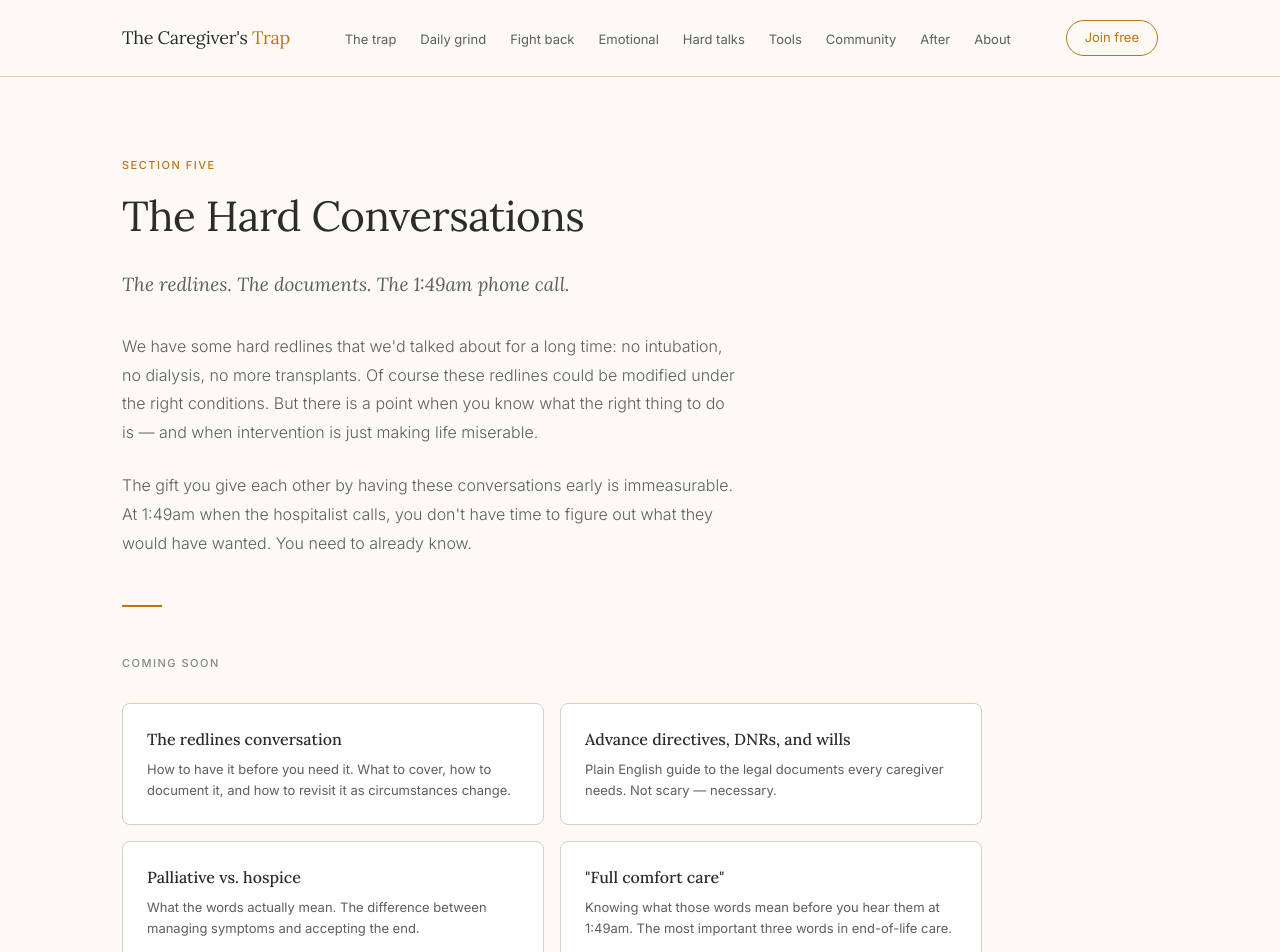
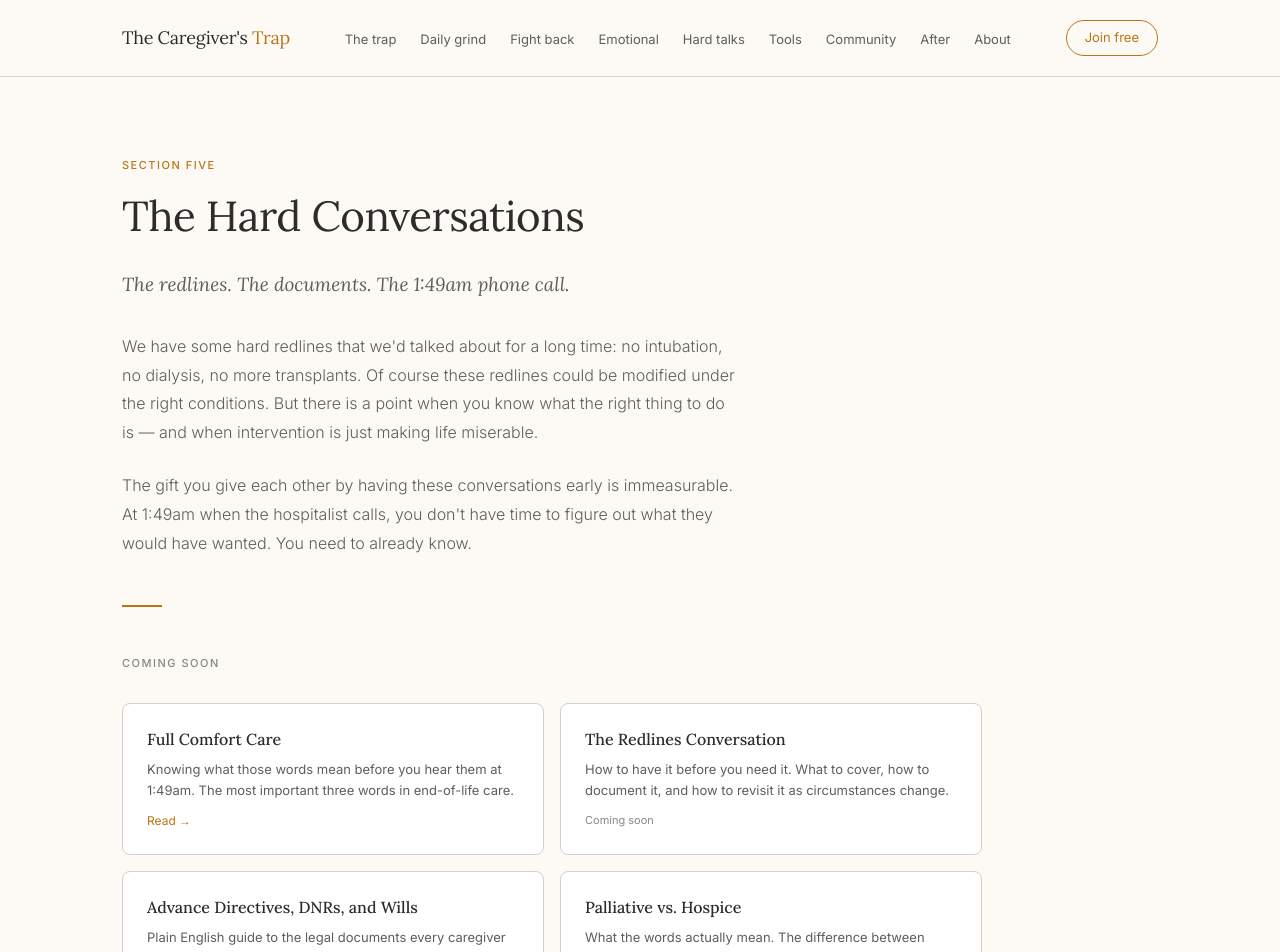
Before and after one commit to caseywsj/caregivertrap, a Next.js app: page /hard-conversations in a window 1280 px wide. Shown: the top 952 px of the page. Built offline with nearby package versions, Linux system fonts and the light colour scheme.

Commit message:
Wire Full Comfort Care to Hard Conversations section page

```diff
--- a/app/hard-conversations/page.tsx
+++ b/app/hard-conversations/page.tsx
@@ -1,3 +1,4 @@
+"use client";
 import Nav from "../../components/Nav";
 import Footer from "../../components/Footer";
 import JoinCTA from "../../components/JoinCTA";
@@ -33,17 +34,31 @@ export default function HardConversations() {
           </p>
           <div style={{ display: "grid", gridTemplateColumns: "repeat(auto-fit, minmax(280px, 1fr))", gap: "1rem", maxWidth: "860px" }}>
             {[
-              { title: "The redlines conversation", desc: "How to have it before you need it. What to cover, how to document it, and how to revisit it as circumstances change." },
-              { title: "Advance directives, DNRs, and wills", desc: "Plain English guide to the legal documents every caregiver needs. Not scary — necessary." },
-              { title: "Palliative vs. hospice", desc: "What the words actually mean. The difference between managing symptoms and accepting the end." },
-              { title: "\"Full comfort care\"", desc: "Knowing what those words mean before you hear them at 1:49am. The most important three words in end-of-life care." },
-              { title: "Lonna's List", desc: "The patient perspective. What she wished the caregiver knew. No sacred cows." },
-              { title: "End of life hospice is a beautiful thing", desc: "But you need to be prepared for it. What it actually looks like. The basket of snacks at 3:50am." },
+              { title: "Full Comfort Care", desc: "Knowing what those words mean before you hear them at 1:49am. The most important three words in end-of-life care.", href: "/hard-conversations/full-comfort-care" },
+              { title: "The Redlines Conversation", desc: "How to have it before you need it. What to cover, how to document it, and how to revisit it as circumstances change.", href: null },
+              { title: "Advance Directives, DNRs, and Wills", desc: "Plain English guide to the legal documents every caregiver needs. Not scary — necessary.", href: null },
+              { title: "Palliative vs. Hospice", desc: "What the words actually mean. The difference between managing symptoms and accepting the end.", href: null },
+              { title: "Lonna's List", desc: "The patient perspective. What she wished the caregiver knew. No sacred cows.", href: null },
             ].map((item, i) => (
-              <div key={i} style={{ padding: "1.5rem", border: "0.5px solid #D3D1C7", borderRadius: "8px", background: "#fff" }}>
-                <p style={{ fontFamily: "'Lora', serif", fontSize: "16px", fontWeight: 500, color: "#2C2C2A", marginBottom: "0.5rem", lineHeight: 1.4 }}>{item.title}</p>
-                <p style={{ fontSize: "13px", color: "#5F5E5A", lineHeight: 1.6 }}>{item.desc}</p>
-              </div>
+              item.href ? (
+                <a key={i} href={item.href} style={{ textDecoration: "none" }}>
+                  <div
+                    style={{ padding: "1.5rem", border: "0.5px solid #D3D1C7", borderRadius: "8px", background: "#fff", cursor: "pointer" }}
+                    onMouseEnter={(e) => (e.currentTarget as HTMLDivElement).style.borderColor = "#BA7517"}
+                    onMouseLeave={(e) => (e.currentTarget as HTMLDivElement).style.borderColor = "#D3D1C7"}
+                  >
+                    <p style={{ fontFamily: "'Lora', serif", fontSize: "16px", fontWeight: 500, color: "#2C2C2A", marginBottom: "0.5rem", lineHeight: 1.4 }}>{item.title}</p>
+                    <p style={{ fontSize: "13px", color: "#5F5E5A", lineHeight: 1.6, marginBottom: "0.75rem" }}>{item.desc}</p>
+                    <p style={{ fontSize: "12px", color: "#BA7517" }}>Read →</p>
+                  </div>
+                </a>
+              ) : (
+                <div key={i} style={{ padding: "1.5rem", border: "0.5px solid #D3D1C7", borderRadius: "8px", background: "#fff" }}>
+                  <p style={{ fontFamily: "'Lora', serif", fontSize: "16px", fontWeight: 500, color: "#2C2C2A", marginBottom: "0.5rem", lineHeight: 1.4 }}>{item.title}</p>
+                  <p style={{ fontSize: "13px", color: "#5F5E5A", lineHeight: 1.6, marginBottom: "0.75rem" }}>{item.desc}</p>
+                  <p style={{ fontSize: "11px", color: "#888780" }}>Coming soon</p>
+                </div>
+              )
             ))}
           </div>
         </section>
```
